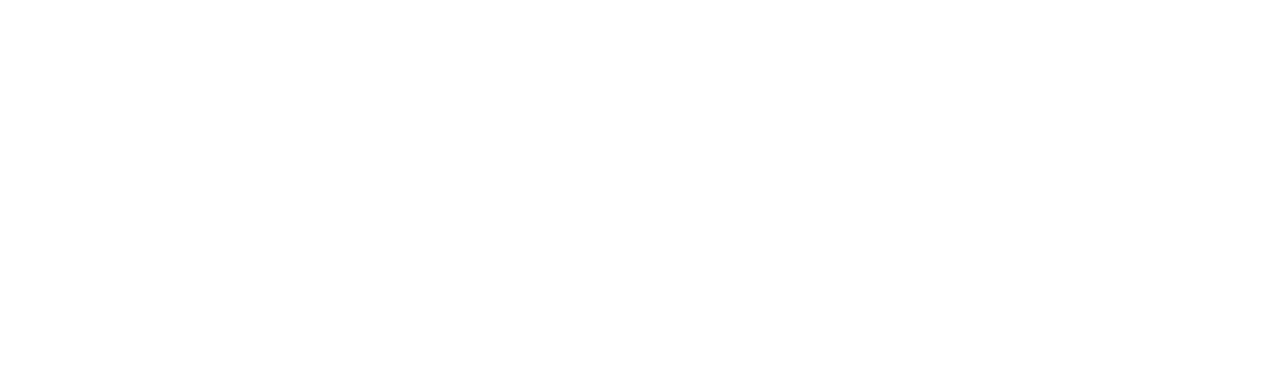
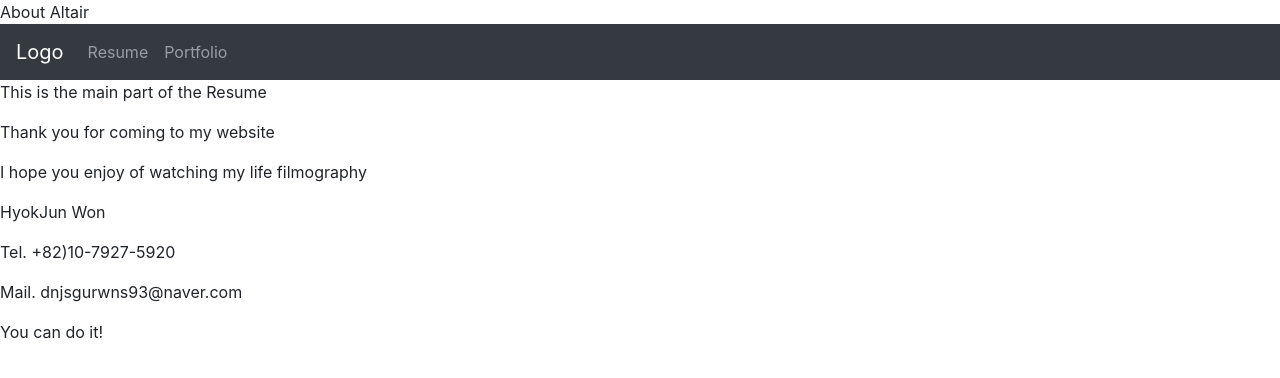
Before and after one commit to AltairWon/Summer_Project_2020, a plain HTML site: page making web/resume.html in a window 1280 px wide. Drawn offline with nearby package versions, Linux system fonts and the light colour scheme.

Commit message:
Create the html files and put edit

```diff
--- a/making web/resume.html
+++ b/making web/resume.html
@@ -3,9 +3,40 @@
 <head>
     <meta charset="UTF-8">
     <meta name="viewport" content="width=device-width, initial-scale=1.0">
-    <title>Document</title>
+    <title>Altair's Resume</title>
+    <link rel="stylesheet" href="https://stackpath.bootstrapcdn.com/bootstrap/4.5.0/css/bootstrap.min.css" integrity="sha384-9aIt2nRpC12Uk9gS9baDl411NQApFmC26EwAOH8WgZl5MYYxFfc+NcPb1dKGj7Sk" crossorigin="anonymous">
 </head>
 <body>
-
+    <header>About Altair</header>
+    <nav class="navbar navbar-expand-sm navbar-dark bg-dark">
+        <a href="#" class="navbar-brand">Logo</a>
+        <button class="navbar-toggler" data-toggle="collapse" data-target="#navbarMenu">
+        <span class="navbar-toggler-icon"></span>
+        </button>
+        <div class="collapse navbar-collapse" id="navbarMenu">
+        <ul class="navbar-nav">
+        <li class="nav-item">
+        <a href="/making web/resume.html" class="nav-link">Resume</a>
+        </li>
+        <li class="nav-item">
+        <a href="#" class="nav-link">Portfolio</a>
+        </li>
+        </ul>
+        </div>
+        </nav>
+    <main>
+        <p>This is the main part of the Resume</p>
+        <p>Thank you for coming to my website</p>
+        <p>I hope you enjoy of watching my life filmography</p>
+    </main>
+    <footer>
+        <p>HyokJun Won</p>
+        <p>Tel. +82)10-7927-5920</p>
+        <p>Mail. dnjsgurwns93@naver.com</p>
+        <p>You can do it!</p>
+    </footer>
+    <script src="https://code.jquery.com/jquery-3.5.1.slim.min.js" integrity="sha384-DfXdz2htPH0lsSSs5nCTpuj/zy4C+OGpamoFVy38MVBnE+IbbVYUew+OrCXaRkfj" crossorigin="anonymous"></script>
+    <script src="https://cdn.jsdelivr.net/npm/popper.js@1.16.0/dist/umd/popper.min.js" integrity="sha384-Q6E9RHvbIyZFJoft+2mJbHaEWldlvI9IOYy5n3zV9zzTtmI3UksdQRVvoxMfooAo" crossorigin="anonymous"></script>
+    <script src="https://stackpath.bootstrapcdn.com/bootstrap/4.5.0/js/bootstrap.min.js" integrity="sha384-OgVRvuATP1z7JjHLkuOU7Xw704+h835Lr+6QL9UvYjZE3Ipu6Tp75j7Bh/kR0JKI" crossorigin="anonymous"></script>
 </body>
 </html>
```
Also changed, not shown: making web/index.html (+1 -1 lines).
